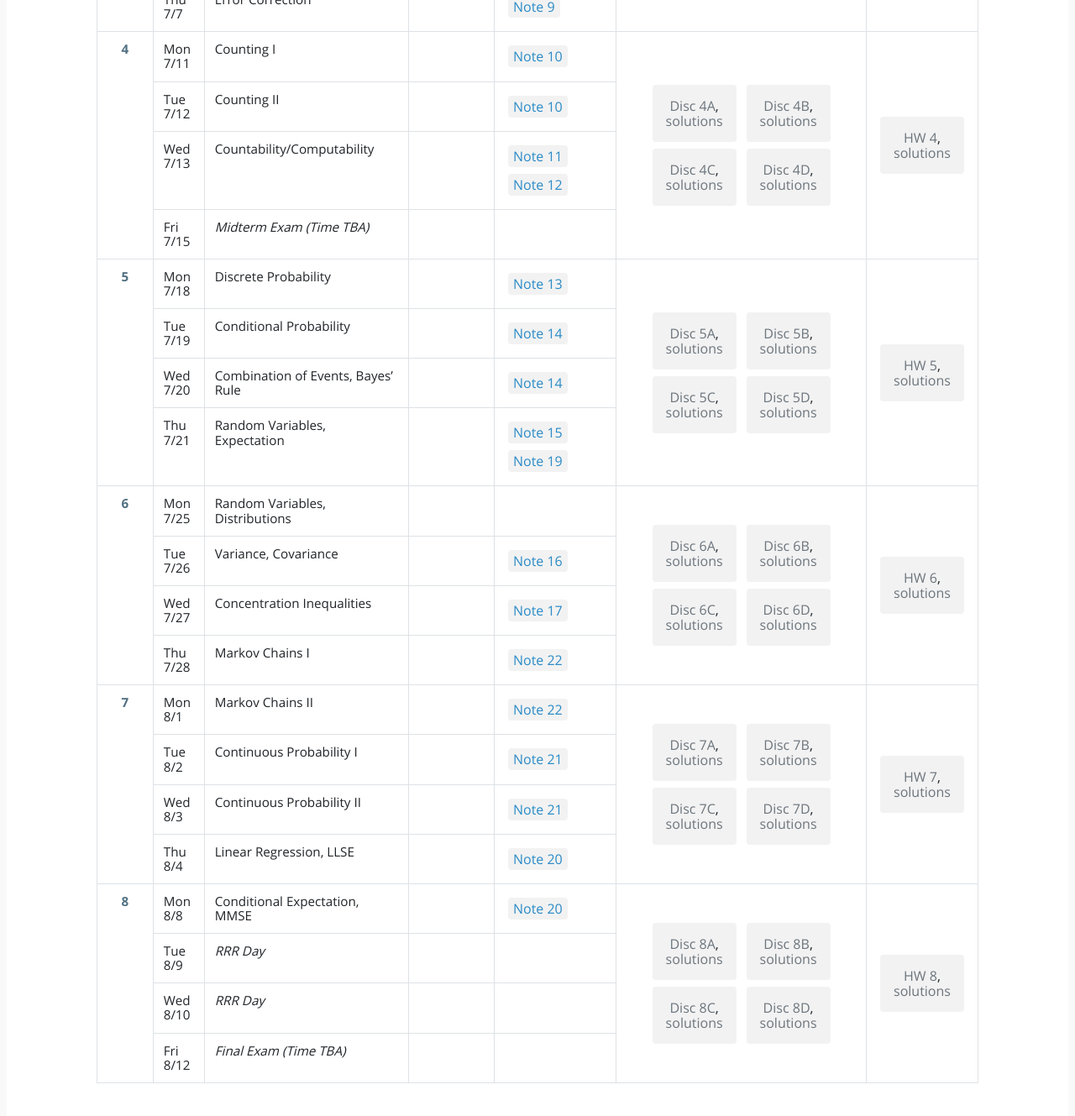
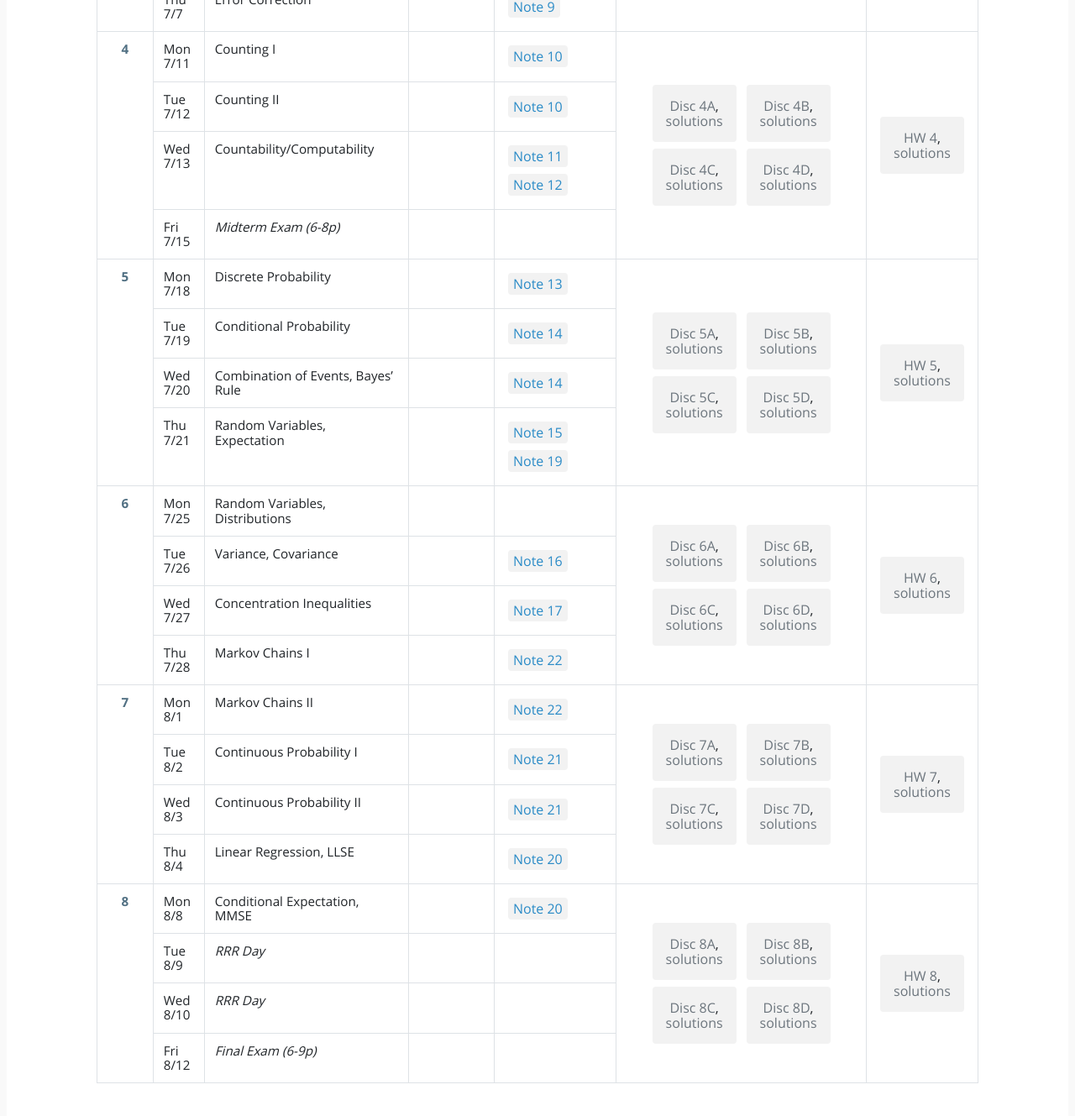
Before and after one commit to tsgoten/cs70-website, a Jekyll site: the page built from index.html, in a window 1280 px wide and 1400 px high, scrolled down 1082 px. Shown: the top 1329 px of the window at 84% size. Built offline with Jekyll 4.4.1, drawn with Linux system fonts in a browser that asks for light colours.

Commit message:
updated details

```diff
--- a/_data/materials/weeks.yml
+++ b/_data/materials/weeks.yml
@@ -122,7 +122,7 @@
   date: 7/15
   day: Fri
   week: 4
-  title: _Midterm Exam (Time TBA)_
+  title: _Midterm Exam (6-8p)_
   reading_text:
 
 - type: lec
@@ -234,5 +234,5 @@
   date: 8/12
   day: Fri
   week: 8
-  title: _Final Exam (Time TBA)_
+  title: _Final Exam (6-9p)_
   reading_text:
```
Also changed, not shown: _data/materials/dis.yml (+1 -6 lines).
